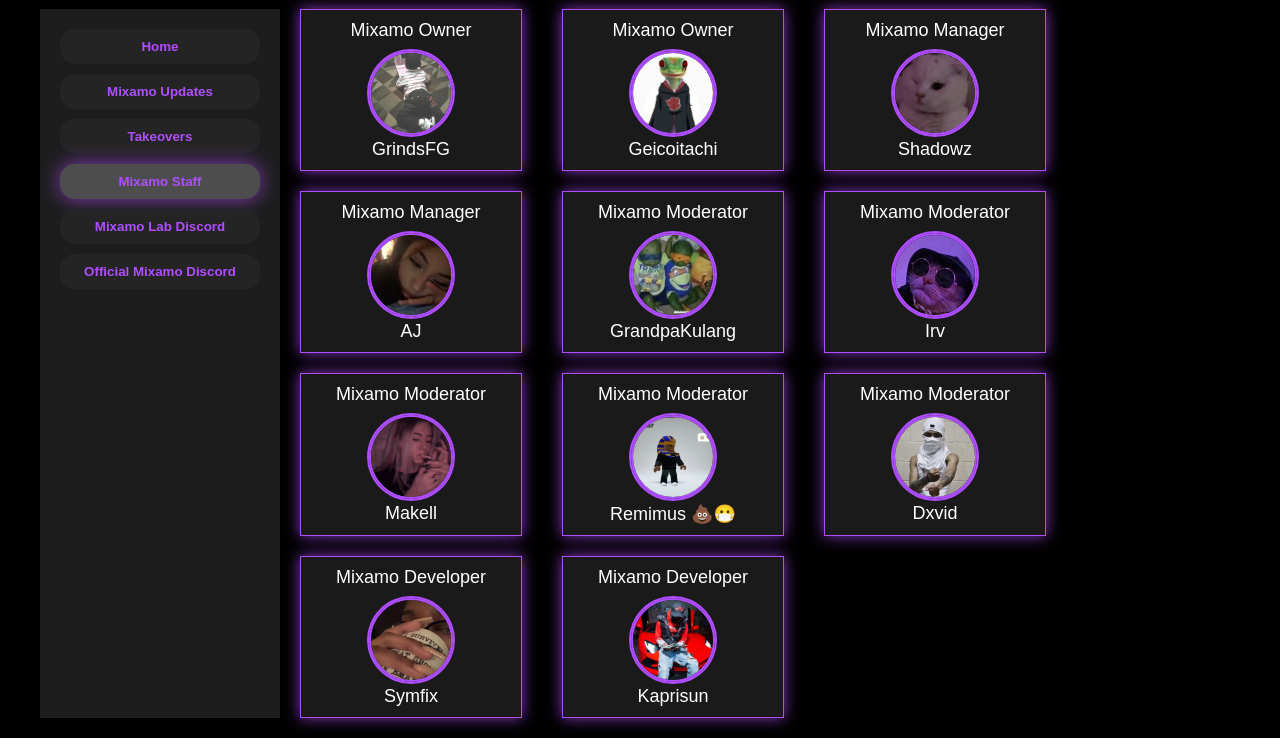
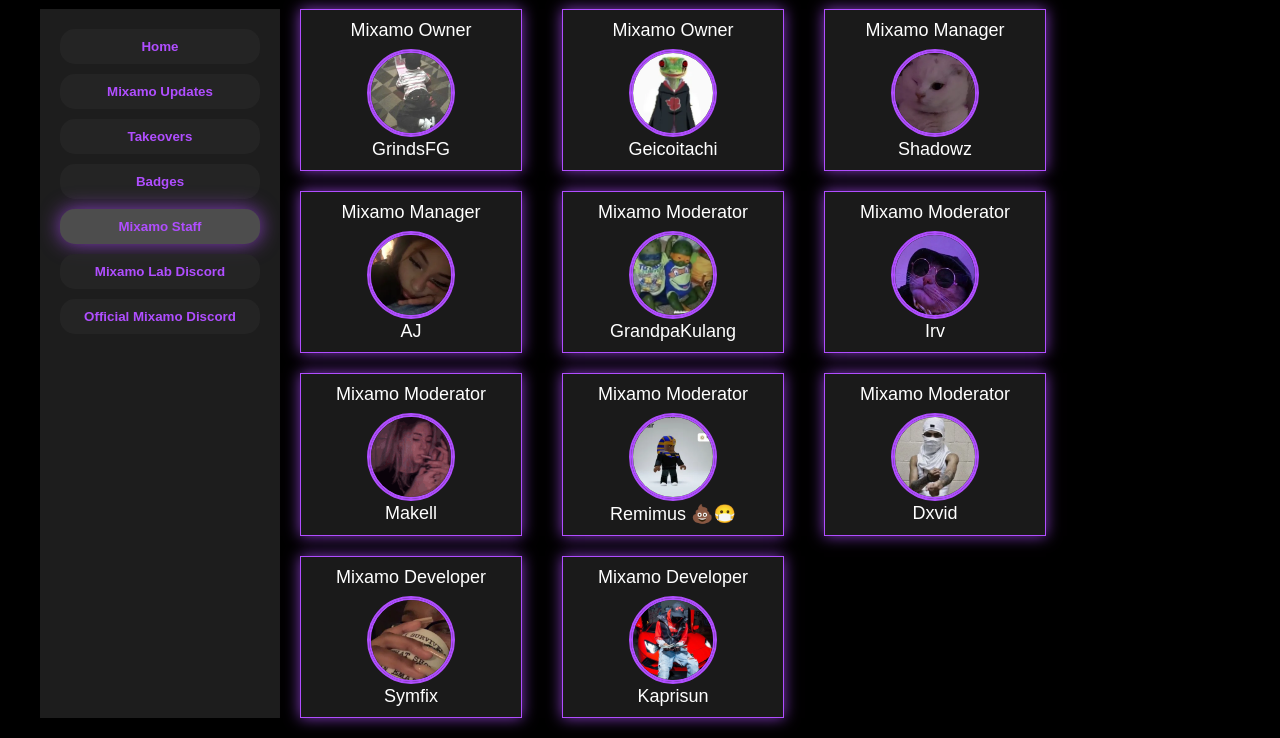
Before and after one commit to bozoteko/mixamolabs, a plain HTML site: page mixamostaff.html in a window 1280 px wide. Shown: the part 63-801 px from the top of the page. Drawn offline with Linux system fonts and the light colour scheme.

Commit message:
Update mixamostaff.html

```diff
--- a/mixamostaff.html
+++ b/mixamostaff.html
@@ -159,6 +159,7 @@
                 <button onclick="window.location.href='index.html'">Home</button>
                 <button onclick="window.location.href='updates.html'">Mixamo Updates</button>
                 <button onclick="window.location.href='takeovers.html'">Takeovers</button>
+                <button onclick="window.location.href='badges.html'">Badges</button>
                 <button class="active" onclick="window.location.href='mixamostaff.html'">Mixamo Staff</button>
                 <button id="discord-button" onclick="window.location.href='https://discord.gg/kbSdKqHgrp'">Mixamo Lab Discord</button>
                 <button id="discord-button" onclick="window.location.href='https://discord.gg/mixamobasketball'">Official Mixamo Discord</button>
```
